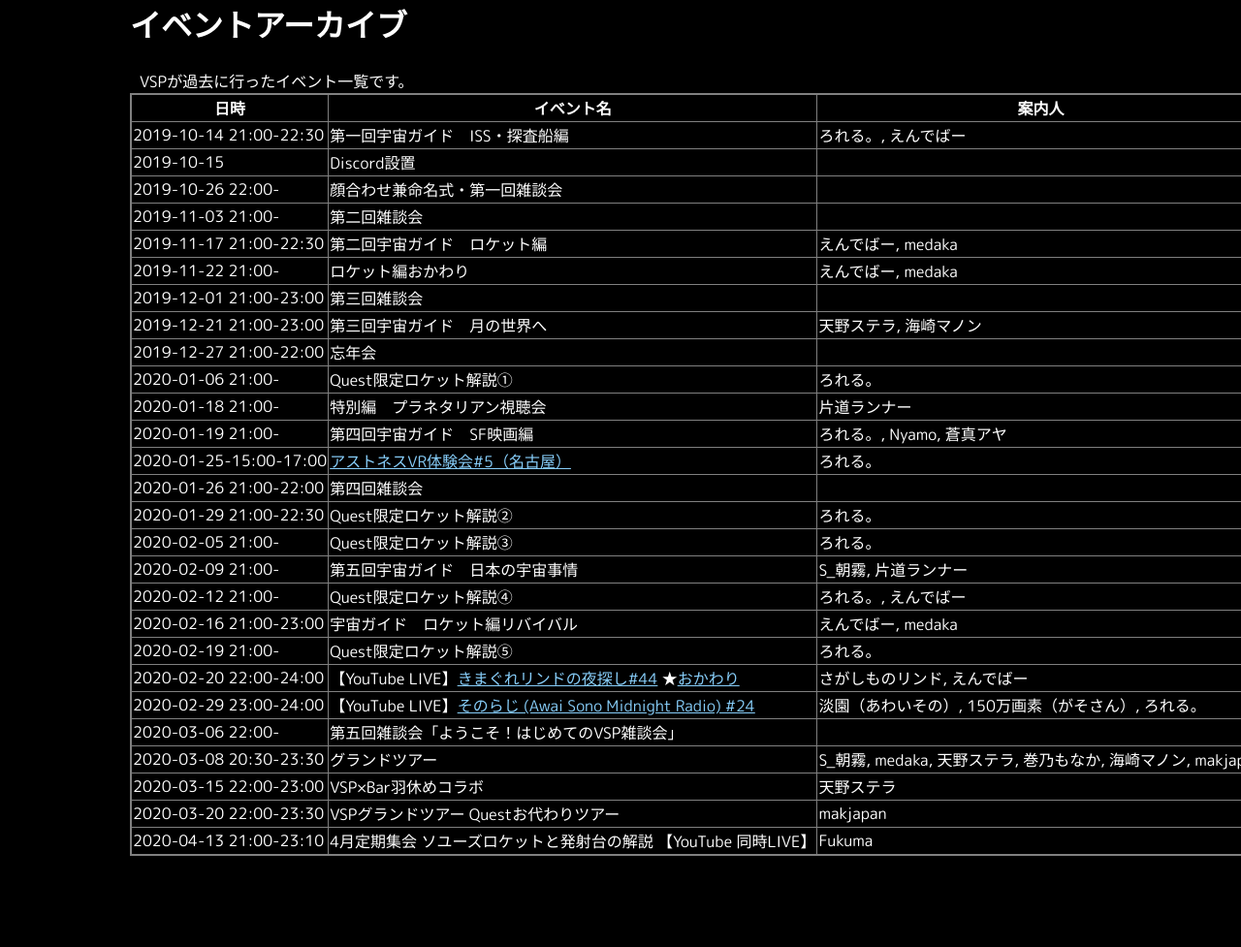
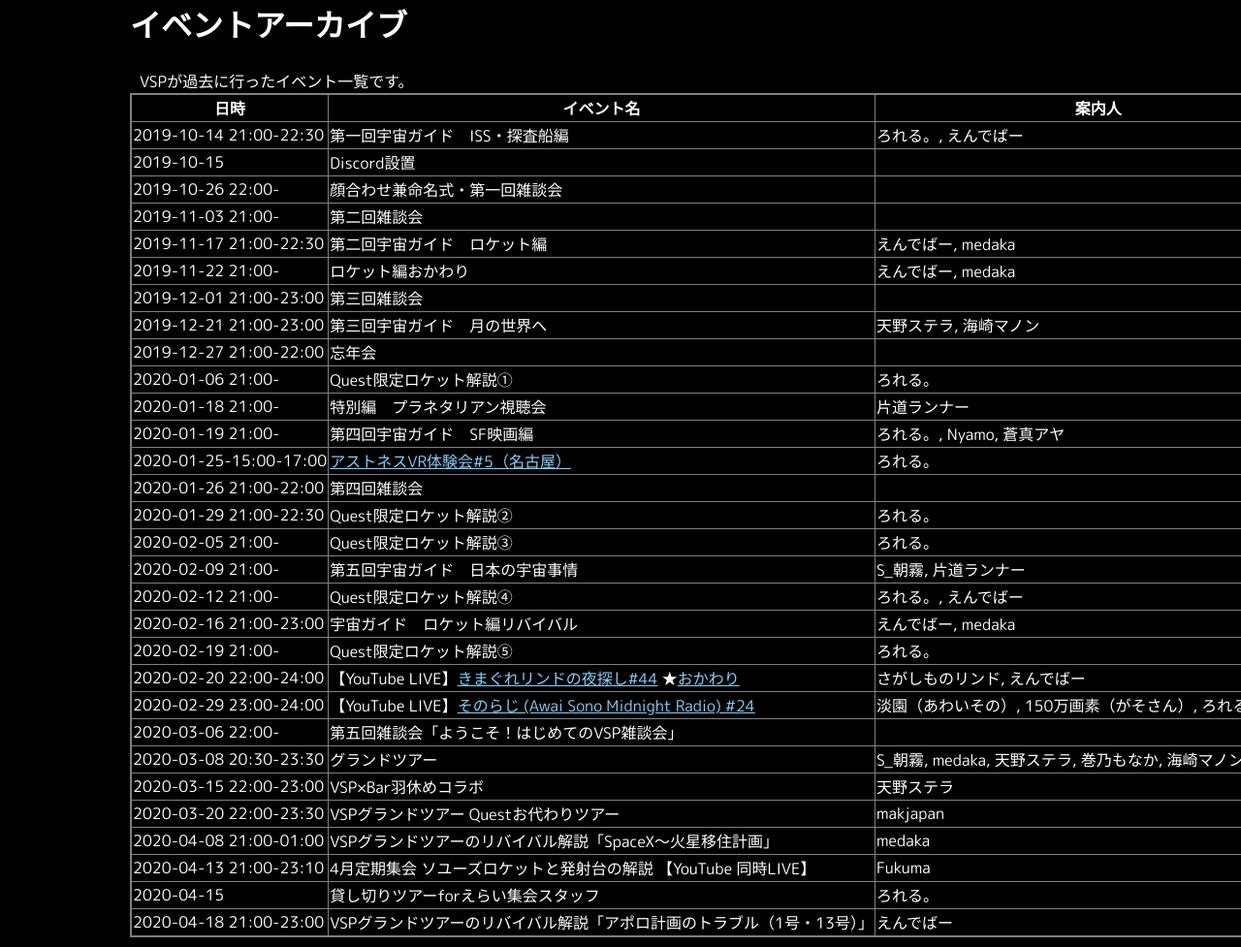
Before and after one commit to VirtualSpaceProgram/VirtualSpaceProgram.github.io, a Jekyll site: the page built from docs/event_archive.md, in a window 1280 px wide. Shown: the part 149-1126 px from the top of the page at 97% size. Built offline with Jekyll 4.4.1, drawn with Linux system fonts in a browser that asks for light colours; our own code applies the rules of GitHub Pages for plain Markdown files; before the commit the page ends 1042 px from its top, so only the background shows below that.

Commit message:
Update: event info

```diff
--- a/docs/event_archive.md
+++ b/docs/event_archive.md
@@ -29,4 +29,7 @@ VSPが過去に行ったイベント一覧です。
 | 2020-03-08 20:30-23:30 | グランドツアー | S_朝霧, medaka, 天野ステラ, 巻乃もなか, 海崎マノン, makjapan |
 | 2020-03-15 22:00-23:00 | VSP×Bar羽休めコラボ | 天野ステラ |
 | 2020-03-20 22:00-23:30 | VSPグランドツアー Questお代わりツアー | makjapan |
+| 2020-04-08 21:00-01:00 | VSPグランドツアーのリバイバル解説「SpaceX～火星移住計画」 | medaka |
 | 2020-04-13 21:00-23:10 | 4月定期集会 ソユーズロケットと発射台の解説 【YouTube 同時LIVE】 | Fukuma |
+| 2020-04-15 | 貸し切りツアーforえらい集会スタッフ | ろれる。 |
+| 2020-04-18 21:00-23:00 | VSPグランドツアーのリバイバル解説「アポロ計画のトラブル（1号・13号）」  | えんでばー |
```
